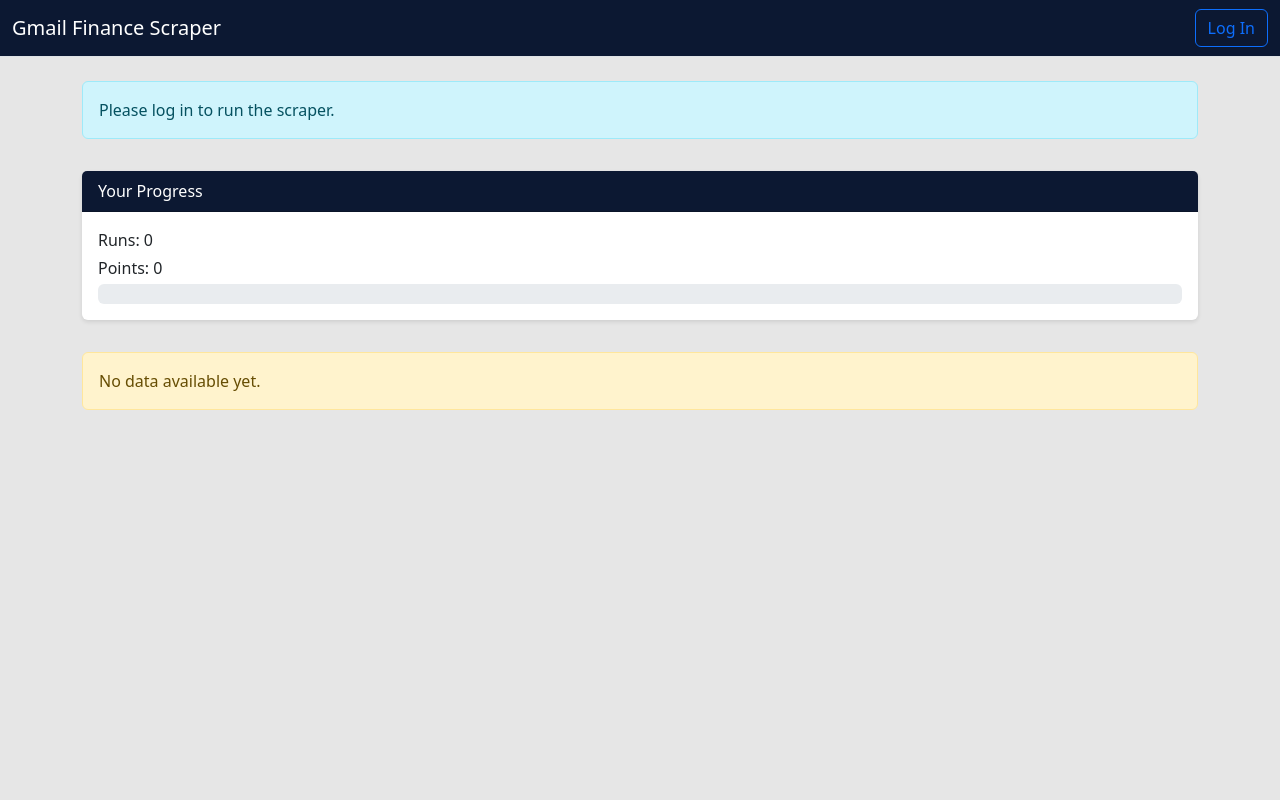
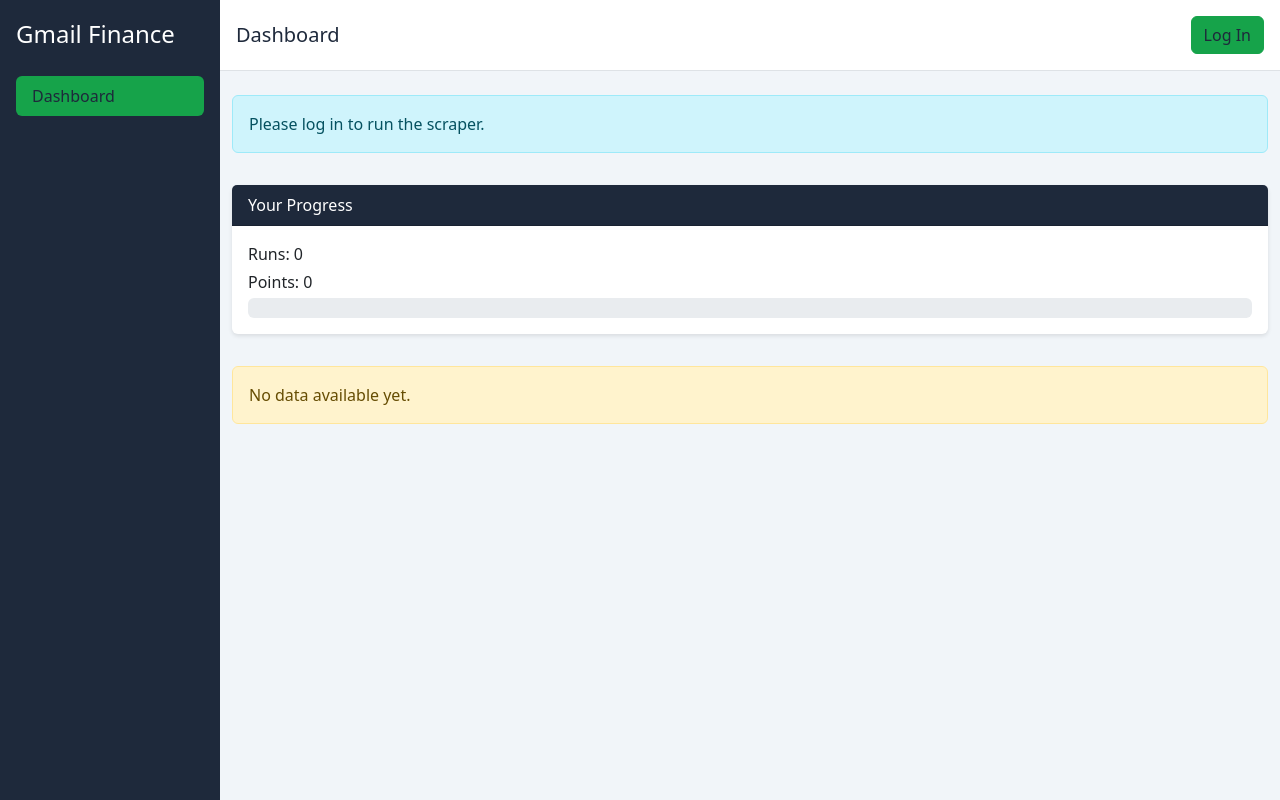
Before and after one commit to MohamedMBG/Gmail_Finance_Scraper, a Django app: page / in a window 1280 px wide. Run offline with Django 4.2, Linux system fonts and the light colour scheme.

Commit message:
feat: refresh dashboard layout

```diff
--- a/gmail_ui/scraper/templates/scraper/home.html
+++ b/gmail_ui/scraper/templates/scraper/home.html
@@ -5,50 +5,60 @@
     <meta name="viewport" content="width=device-width, initial-scale=1">
     <title>Gmail Finance Scraper</title>
     <link rel="stylesheet" href="https://cdn.jsdelivr.net/npm/bootstrap@5.3.2/dist/css/bootstrap.min.css">
+    <link rel="stylesheet" href="https://cdnjs.cloudflare.com/ajax/libs/font-awesome/6.5.1/css/all.min.css">
     <style>
         :root {
-            --color-black: #000000;
-            --color-navy: #0c1832;
-            --color-orange: #f7a400;
-            --color-gray: #e6e6e6;
+            --color-primary: #16a34a;
+            --color-secondary: #1e293b;
+            --color-bg: #f1f5f9;
             --color-white: #ffffff;
-            --color-dark-gray: #4d4d4d;
         }
 
         body {
-            background-color: var(--color-gray);
-            color: var(--color-black);
+            background-color: var(--color-bg);
+            color: var(--color-secondary);
         }
 
-        .navbar {
-            background-color: var(--color-navy) !important;
+        .sidebar {
+            width: 220px;
+            min-height: 100vh;
+            background-color: var(--color-secondary);
+            color: var(--color-white);
         }
 
-        .navbar-brand,
-        .navbar .nav-link {
-            color: var(--color-white) !important;
+        .sidebar .nav-link {
+            color: var(--color-white);
+        }
+
+        .sidebar .nav-link.active {
+            background-color: var(--color-primary);
+            color: var(--color-secondary);
+        }
+
+        .topbar {
+            background-color: var(--color-white);
         }
 
         .btn-primary {
-            background-color: var(--color-orange);
-            border-color: var(--color-orange);
-            color: var(--color-black);
+            background-color: var(--color-primary);
+            border-color: var(--color-primary);
+            color: var(--color-secondary);
         }
 
         .btn-primary:hover {
-            background-color: #e08e00;
-            border-color: #e08e00;
+            background-color: #15803d;
+            border-color: #15803d;
             color: var(--color-white);
         }
 
         .btn-success {
-            background-color: var(--color-navy);
-            border-color: var(--color-navy);
+            background-color: var(--color-secondary);
+            border-color: var(--color-secondary);
         }
 
         .btn-success:hover {
-            background-color: #081224;
-            border-color: #081224;
+            background-color: #111827;
+            border-color: #111827;
         }
 
         .card {
@@ -58,8 +68,12 @@
         }
 
         .card-header {
-            background-color: var(--color-navy);
+            background-color: var(--color-secondary);
             color: var(--color-white);
+        }
+
+        .progress-bar {
+            background-color: var(--color-primary);
         }
 
         section {
@@ -79,20 +93,25 @@
     </style>
 </head>
 <body>
-<nav class="navbar navbar-expand-lg navbar-dark border-bottom">
-  <div class="container-fluid">
-    <a class="navbar-brand" href="#">Gmail Finance Scraper</a>
 <div class="d-flex">
+    <nav class="sidebar d-flex flex-column p-3">
+        <div class="fs-4 mb-4">Gmail Finance</div>
+        <ul class="nav nav-pills flex-column mb-auto">
+            <li class="nav-item"><a href="#" class="nav-link active">Dashboard</a></li>
+        </ul>
+    </nav>
+    <div class="flex-grow-1">
+        <div class="topbar d-flex justify-content-between align-items-center p-3 border-bottom">
+            <h1 class="h5 mb-0">Dashboard</h1>
+            <div>
                 {% if connected %}
-        <a href="{% url 'logout' %}" class="btn btn-outline-primary">Log Out</a>
+                    <a href="{% url 'logout' %}" class="btn btn-primary">Log Out</a>
                 {% else %}
-        <a href="{% url 'login' %}" class="btn btn-outline-primary">Log In</a>
+                    <a href="{% url 'login' %}" class="btn btn-primary">Log In</a>
                 {% endif %}
             </div>
         </div>
-</nav>
-
-<div class="container my-4">
+        <div class="container-fluid my-4">
             {% if error %}
                 <div class="alert alert-danger" role="alert">{{ error }}</div>
             {% endif %}
@@ -212,7 +231,8 @@
             </section>
             {% endif %}
         </div>
-
+    </div>
+</div>
 <script src="https://cdn.jsdelivr.net/npm/bootstrap@5.3.2/dist/js/bootstrap.bundle.min.js"></script>
 <script src="https://cdn.jsdelivr.net/npm/chart.js"></script>
 {% if clients_chart or services_chart %}
@@ -226,7 +246,7 @@ new Chart(document.getElementById('clientsChart'), {
         datasets: [{
             label: 'Revenue',
             data: clientsData.values,
-            backgroundColor: 'rgba(247,164,0,0.7)'
+            backgroundColor: 'rgba(22,163,74,0.7)'
         }]
     },
     options: {
@@ -250,8 +270,8 @@ const servicesData = JSON.parse('{{ services_chart|escapejs }}');
         datasets: [{
             data: servicesData.values,
             backgroundColor: [
-                    '#f7a400','#0c1832','#e6e6e6','#000000','#4d4d4d',
-                    '#f7a400','#0c1832','#e6e6e6','#000000','#4d4d4d'
+                '#16a34a','#1e293b','#f1f5f9','#ffffff','#9ca3af',
+                '#16a34a','#1e293b','#f1f5f9','#ffffff','#9ca3af'
             ]
         }]
     },
```
Lines whose indentation alone changed are shown as unchanged.
